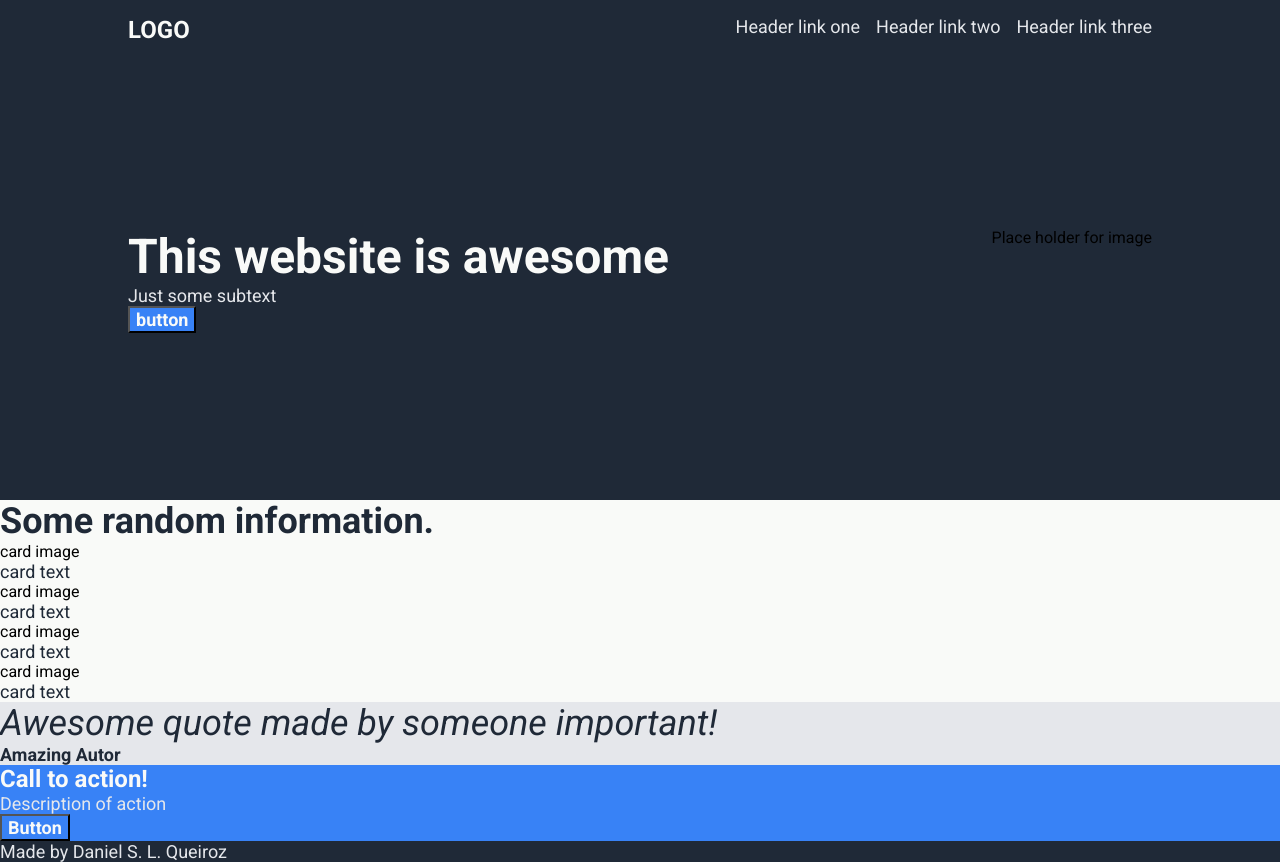
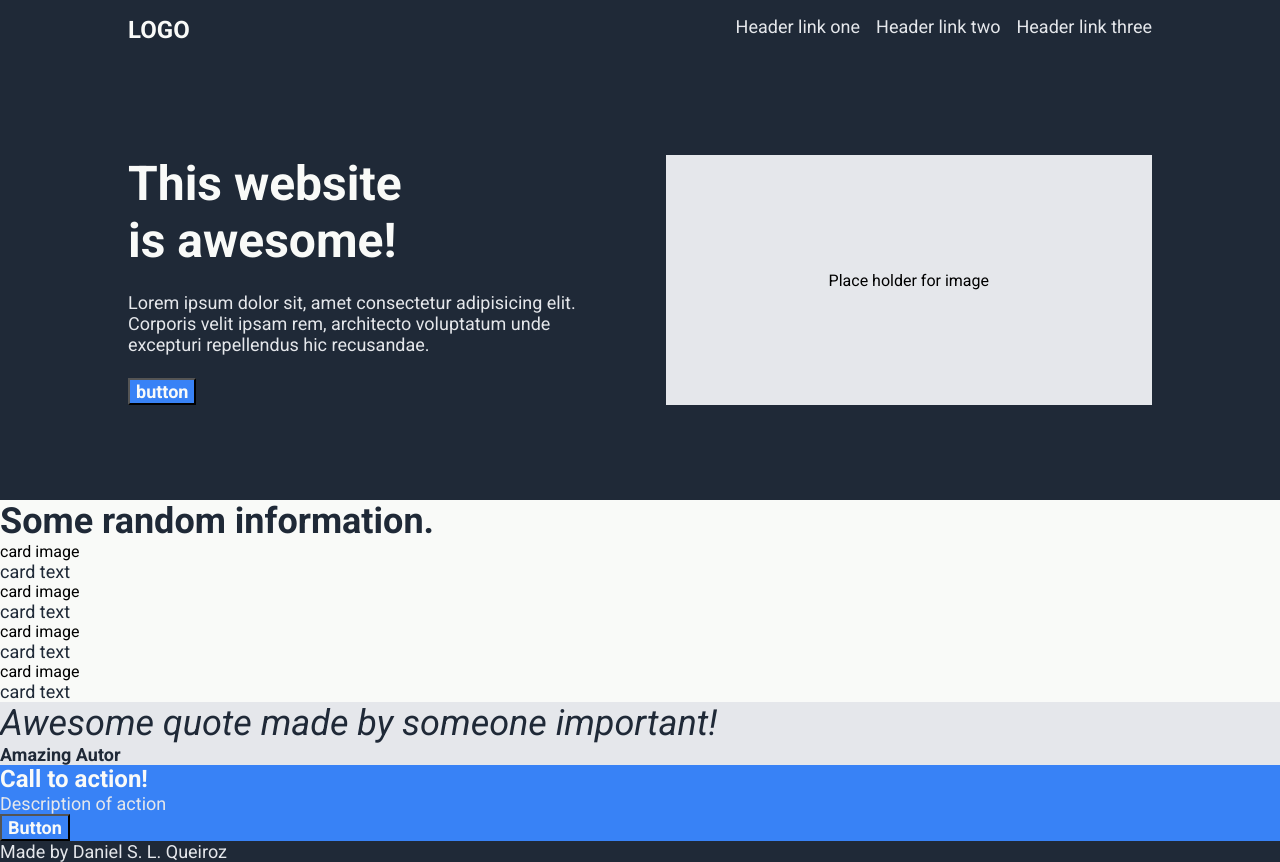
Before and after one commit to maj-dan/landing-page, a plain HTML site: page index.html in a window 1280 px wide. Drawn offline with Linux system fonts and the light colour scheme.

Commit message:
Size top section (header and hero)

```diff
--- a/index.html
+++ b/index.html
@@ -20,13 +20,13 @@
             </div>
 
             <div class="main">
-                <div>
-                    <div class="white hero">This website is awesome</div>
-                    <div class="secondary">Just some subtext</div>
+                <div class="text">
+                    <div class="white hero">This website is awesome!</div>
+                    <div class="secondary">Lorem ipsum dolor sit, amet consectetur adipisicing elit. Corporis velit ipsam rem, architecto voluptatum unde excepturi repellendus hic recusandae.</div>
                     <button class="blue white small">button</button>
                 </div>
 
-                <div>Place holder for image</div>
+                <div class="image">Place holder for image</div>
             </div>
         </div>
 
--- a/styles/styles.css
+++ b/styles/styles.css
@@ -105,4 +105,28 @@ body {
     display: flex;
     justify-content: space-between;
     margin: auto 0 auto 0;
+    gap: 5%;
 }
+.main .text .hero {
+    width: 300px;
+}
+
+.main .text {
+    flex: 1;
+    display: flex;
+    flex-direction: column;
+    justify-content: space-between;
+}
+
+.main .image {
+    flex: 1;
+    display: flex;
+    justify-content: center;
+    align-items: center;
+    background-color: #E5E7EB;
+    height: 250px;
+}
+
+.main .text button {
+    align-self: flex-start;
+}
```
